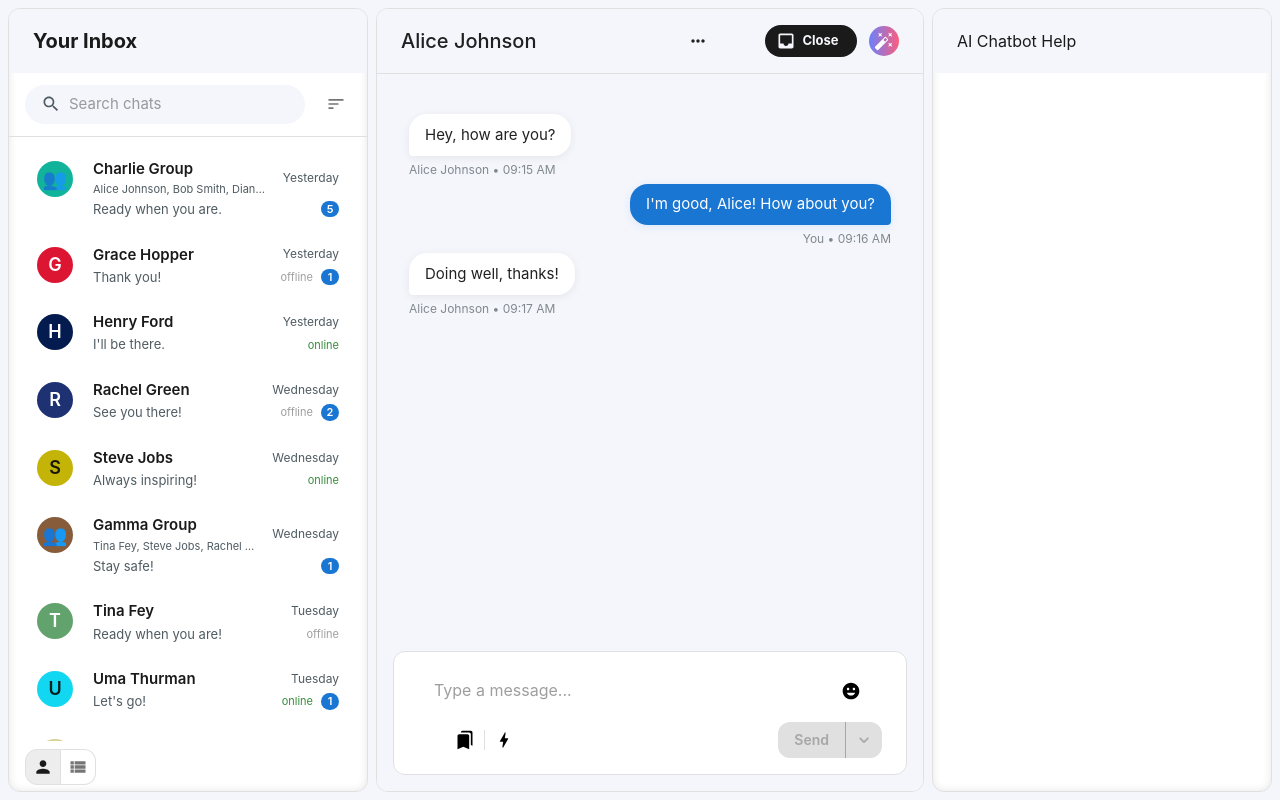
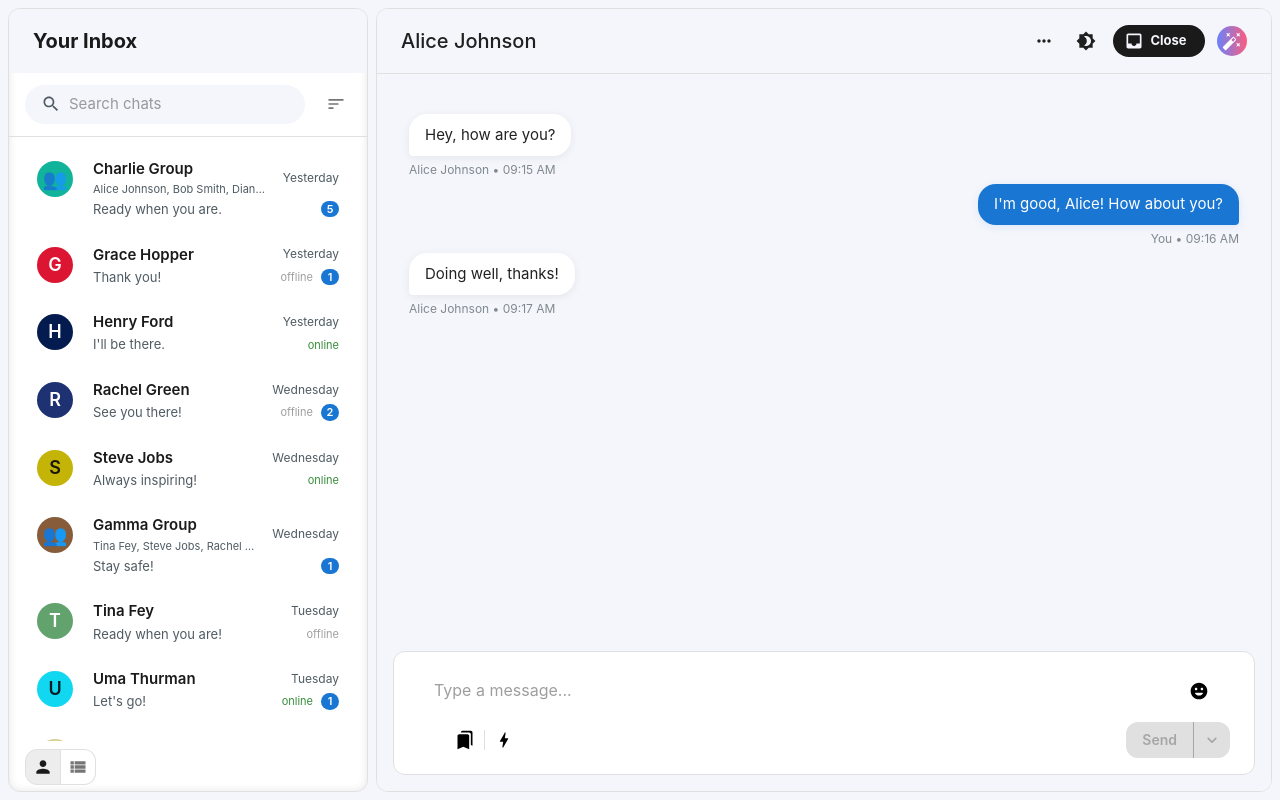
Before and after one commit to shekhar-sg/beyond-chat-assignment, a Next.js app: page /conversation/1 in a window 1280 px wide. Built offline with nearby package versions, Linux system fonts and the light colour scheme; some icons are missing; what @mui/material-nextjs would draw is missing.

Commit message:
refactor ChatToolbar and layout components to integrate AI chat sidebar functionality and improve structure

```diff
--- a/src/app/(chat)/layout.tsx
+++ b/src/app/(chat)/layout.tsx
@@ -1,15 +1,21 @@
+"use client";
 import UserList from "@/components/UserList";
 import { users } from "@/content/users";
-import { Paper, Stack } from "@mui/material";
-import Toolbar from "@mui/material/Toolbar";
-import Typography from "@mui/material/Typography";
-import React from "react";
+import { useAppSelector } from "@/store/hooks";
+import {
+  Paper,
+  type PaperProps,
+  Stack,
+  styled,
+  Toolbar,
+  Typography,
+} from "@mui/material";
+import type { ReactNode } from "react";
 
-export default function ChatLayout({
-  children,
-}: {
-  children: React.ReactNode;
-}) {
+export default function ChatLayout({ children }: { children: ReactNode }) {
+  const isAIChatSidebarOpen = useAppSelector(
+    ({ appConfig }) => appConfig.isAIChatSidebarOpen
+  );
   return (
     <Stack
       direction={"row"}
@@ -38,7 +44,8 @@ export default function ChatLayout({
         </Toolbar>
         <UserList users={users} />
       </Paper>
-      <Paper
+      <PaperForMain
+        isAIChatSidebarOpen={isAIChatSidebarOpen}
         variant={"outlined"}
         sx={{
           border: 1,
@@ -46,28 +53,82 @@ export default function ChatLayout({
           overflowY: "auto",
           display: "flex",
           flexDirection: "column",
-          flex: 1,
+          flexGrow: 1,
+          flexShrink: 0,
+          // marginRight: "0", // Adjust for the width of the AI chat drawer and padding
         }}
       >
         {children}
-      </Paper>
-      <Paper
+      </PaperForMain>
+      <PaperForAIChat
+        isAIChatSidebarOpen={isAIChatSidebarOpen}
         variant={"outlined"}
         sx={{
-          width: 340,
+          width: 440,
           border: 1,
           borderColor: "divider",
           overflowY: "auto",
           display: "flex",
           flexDirection: "column",
           boxShadow: "inset 0 0 8px rgba(0,0,0,0.1)",
+          // marginRight: "-448px",
         }}
       >
         <Toolbar sx={{ bgcolor: "background.default" }}>
           AI Chatbot Help
         </Toolbar>
         {/* Place your AI help/chatbot component here */}
-      </Paper>
+      </PaperForAIChat>
     </Stack>
   );
 }
+
+const drawerWidth = 440;
+
+interface CustomPaperProps extends PaperProps {
+  isAIChatSidebarOpen: boolean;
+}
+
+const PaperForMain = styled(Paper, {
+  shouldForwardProp: (prop) => prop !== "isAIChatSidebarOpen",
+})<CustomPaperProps>(({ theme }) => ({
+  transition: theme.transitions.create(["margin"], {
+    easing: theme.transitions.easing.sharp,
+    duration: theme.transitions.duration.leavingScreen,
+  }),
+  marginRight: 0, // Adjust for the width of the AI chat drawer
+  variants: [
+    {
+      props: ({ isAIChatSidebarOpen }) => isAIChatSidebarOpen,
+      style: {
+        transition: theme.transitions.create(["margin"], {
+          easing: theme.transitions.easing.easeOut,
+          duration: theme.transitions.duration.enteringScreen,
+        }),
+        marginRight: 0,
+      },
+    },
+  ],
+}));
+
+const PaperForAIChat = styled(Paper, {
+  shouldForwardProp: (prop) => prop !== "isAIChatSidebarOpen",
+})<CustomPaperProps>(({ theme }) => ({
+  transition: theme.transitions.create(["margin"], {
+    easing: theme.transitions.easing.sharp,
+    duration: theme.transitions.duration.leavingScreen,
+  }),
+  marginRight: -(drawerWidth + 8),
+  variants: [
+    {
+      props: ({ isAIChatSidebarOpen }) => isAIChatSidebarOpen,
+      style: {
+        transition: theme.transitions.create(["margin"], {
+          easing: theme.transitions.easing.easeOut,
+          duration: theme.transitions.duration.enteringScreen,
+        }),
+        marginRight: 0,
+      },
+    },
+  ],
+}));
--- a/src/components/chat-toolbar.tsx
+++ b/src/components/ChatToolbar.tsx
@@ -1,43 +1,32 @@
 import { useAppDispatch, useAppSelector } from "@/store/hooks";
-import { toggleThemeMode } from "@/store/slices/appConfigSlice";
+import {
+  toggleAIChatSidebar,
+  toggleThemeMode,
+} from "@/store/slices/appConfigSlice";
 import { sxToArray } from "@/utils/helpers";
-import { AutoFixHigh, Inbox, MoreHoriz } from "@mui/icons-material";
-import Brightness4Icon from "@mui/icons-material/Brightness4";
-import { Chip } from "@mui/material";
-import MuiAppBar, {
-  type AppBarProps as MuiAppBarProps,
-} from "@mui/material/AppBar";
-import IconButton from "@mui/material/IconButton";
-import { styled } from "@mui/material/styles";
-import Toolbar from "@mui/material/Toolbar";
-import Typography from "@mui/material/Typography";
+import {
+  AutoFixHigh,
+  Brightness4,
+  Inbox,
+  MoreHoriz,
+} from "@mui/icons-material";
+import {
+  AppBar,
+  Chip,
+  IconButton,
+  Toolbar,
+  Typography,
+  type AppBarProps,
+} from "@mui/material";
+
 import Link from "next/link";
 import React from "react";
 
-interface AppBarProps extends MuiAppBarProps {
+interface ChatToolbarProps extends AppBarProps {
   userName: string;
 }
 
-const drawerWidth = 440;
-
-const AppBar = styled(MuiAppBar, {
-  shouldForwardProp: (prop) => prop !== "isAIChatSidebarOpen",
-})<{ isAIChatSidebarOpen: boolean }>(({ theme, isAIChatSidebarOpen }) => ({
-  transition: theme.transitions.create(["margin", "width"], {
-    easing: theme.transitions.easing.sharp,
-    duration: theme.transitions.duration.leavingScreen,
-  }),
-  ...(isAIChatSidebarOpen && {
-    width: `calc(100% - ${drawerWidth}px)`,
-    transition: theme.transitions.create(["margin", "width"], {
-      easing: theme.transitions.easing.easeOut,
-      duration: theme.transitions.duration.enteringScreen,
-    }),
-    marginRight: drawerWidth,
-  }),
-}));
-
-function ChatToolbar(props: AppBarProps) {
+function ChatToolbar(props: ChatToolbarProps) {
   const { userName, ...rest } = props;
   const isAIChatSidebarOpen = useAppSelector(
     ({ appConfig }) => appConfig.isAIChatSidebarOpen
@@ -45,7 +34,6 @@ function ChatToolbar(props: AppBarProps) {
   const dispatch = useAppDispatch(); // Replace with actual state if needed
   return (
     <AppBar
-      isAIChatSidebarOpen={isAIChatSidebarOpen}
       position={"sticky"}
       color={"default"}
       elevation={0}
@@ -71,7 +59,7 @@ function ChatToolbar(props: AppBarProps) {
           onClick={() => dispatch(toggleThemeMode())}
           size={"small"}
         >
-          <Brightness4Icon fontSize={"small"} />
+          <Brightness4 fontSize={"small"} />
         </IconButton>
         {/* Close Chat Button */}
         <Chip
@@ -93,7 +81,7 @@ function ChatToolbar(props: AppBarProps) {
         {!isAIChatSidebarOpen && (
           <IconButton
             aria-label="open drawer"
-            // onClick={handleDrawerOpen}
+            onClick={() => dispatch(toggleAIChatSidebar())}
             size={"small"}
             sx={{
               backgroundImage:
--- a/src/components/Conversation.tsx
+++ b/src/components/Conversation.tsx
@@ -1,10 +1,7 @@
 "use client";
-import ChatToolbar from "@/components/chat-toolbar";
+import ChatToolbar from "@/components/ChatToolbar";
 import { users as allUsers } from "@/content/users";
-import { useAppSelector } from "@/store/hooks";
-import { Box, Divider } from "@mui/material";
-import Paper from "@mui/material/Paper";
-import { styled } from "@mui/material/styles";
+import { Box, Divider, Stack } from "@mui/material";
 import { useState } from "react";
 import MessageInput from "./MessageInput";
 import MessageList from "./MessageList";
@@ -17,9 +14,6 @@ const Conversation = ({ userID }: ConversationProps) => {
   const selectedUser = allUsers.find((u) => u.id === userID)!;
   const [chatMessages, setChatMessages] = useState(
     selectedUser.conversation ? [...selectedUser.conversation] : []
-  );
-  const isAIChatSidebarOpen = useAppSelector(
-    ({ appConfig }) => appConfig.isAIChatSidebarOpen
   );
 
   const handleSendMessage = (msg: string) => {
@@ -45,48 +39,12 @@ const Conversation = ({ userID }: ConversationProps) => {
     >
       <ChatToolbar userName={selectedUser.name} />
       <Divider />
-      <Main open={isAIChatSidebarOpen} sx={{ p: 2 }}>
+      <Stack flexGrow={1} p={2}>
         <MessageList messages={chatMessages} />
         <MessageInput onSend={handleSendMessage} />
-      </Main>
+      </Stack>
     </Box>
   );
 };
 
 export default Conversation;
-
-const drawerWidth = 440;
-
-const Main = styled("main", { shouldForwardProp: (prop) => prop !== "open" })<{
-  open?: boolean;
-}>(({ theme, open }) => ({
-  flexGrow: 1,
-  display: "flex",
-  flexDirection: "column",
-  transition: theme.transitions.create("margin", {
-    easing: theme.transitions.easing.sharp,
-    duration: theme.transitions.duration.leavingScreen,
-  }),
-  // marginRight: -drawerWidth,
-  ...(open && {
-    width: `calc(100% - ${drawerWidth}px)`,
-    transition: theme.transitions.create(["margin", "width"], {
-      easing: theme.transitions.easing.easeOut,
-      duration: theme.transitions.duration.enteringScreen,
-    }),
-    marginRight: drawerWidth,
-  }),
-  position: "relative",
-  variants: [
-    {
-      props: ({ open }) => open,
-      style: {
-        transition: theme.transitions.create("margin", {
-          easing: theme.transitions.easing.easeOut,
-          duration: theme.transitions.duration.enteringScreen,
-        }),
-        marginRight: 0,
-      },
-    },
-  ],
-}));
--- a/src/store/slices/appConfigSlice.ts
+++ b/src/store/slices/appConfigSlice.ts
@@ -28,5 +28,5 @@ const appConfigSlice = createSlice({
   },
 });
 
-export const { toggleThemeMode } = appConfigSlice.actions;
+export const { toggleThemeMode,toggleAIChatSidebar } = appConfigSlice.actions;
 export default appConfigSlice;
```
